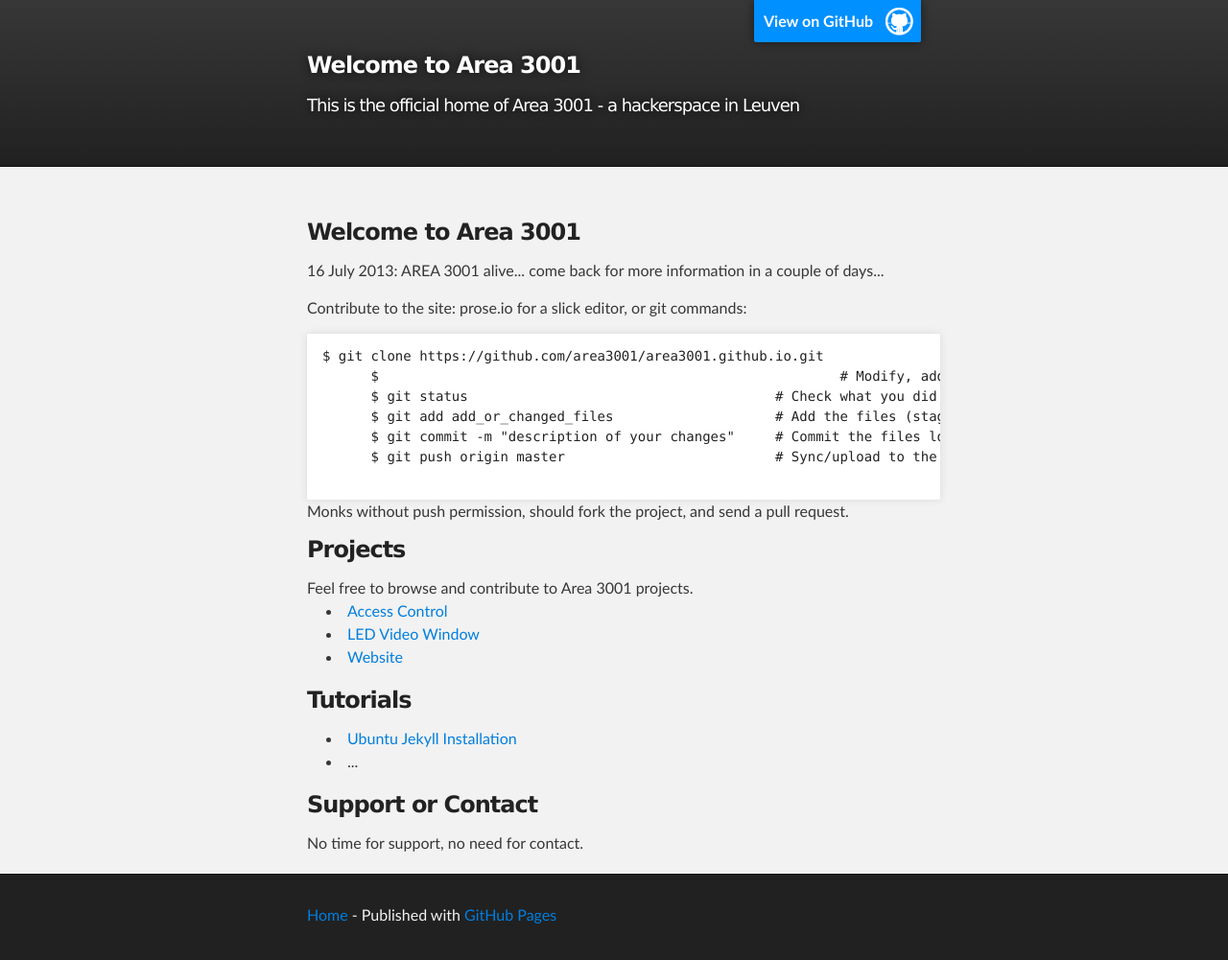
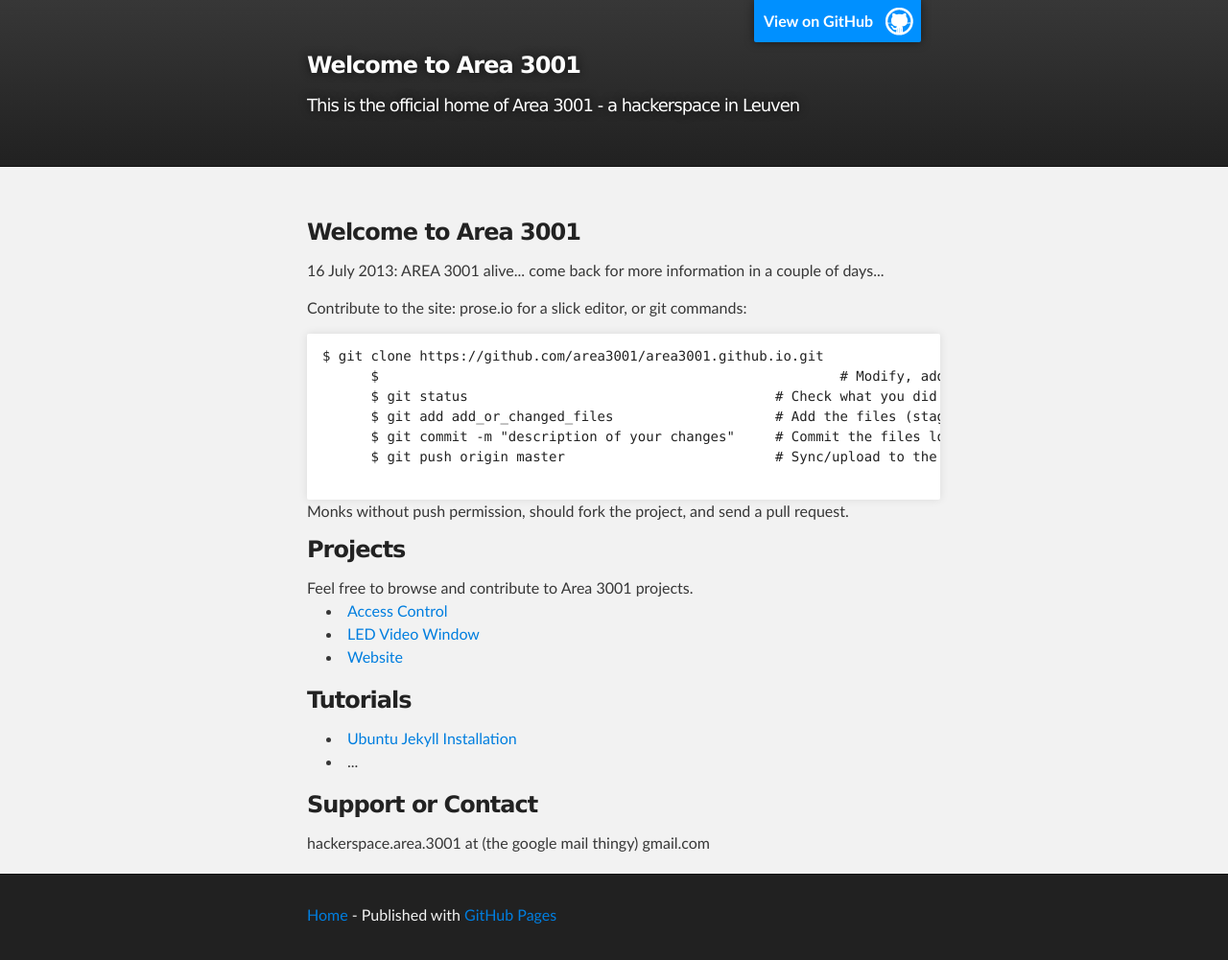
Before and after one commit to area3001/area3001.github.io, a Jekyll site: the page built from index.html, in a window 1280 px wide. Shown: the whole page at 96% size. Built offline with Jekyll 4.4.1, drawn with Linux system fonts in a browser that asks for light colours; Markdown is read by kramdown in place of the engine named in the settings.

Commit message:
Added a contact address for Area 3001

```diff
--- a/index.html
+++ b/index.html
@@ -45,4 +46,4 @@
       </ul>
 
   <h3>Support or Contact</h3>
-    No time for support, no need for contact.
+    hackerspace.area.3001 at (the google mail thingy) gmail.com
```
Also changed, not shown: other parts of index.html (+3 -2 lines).
